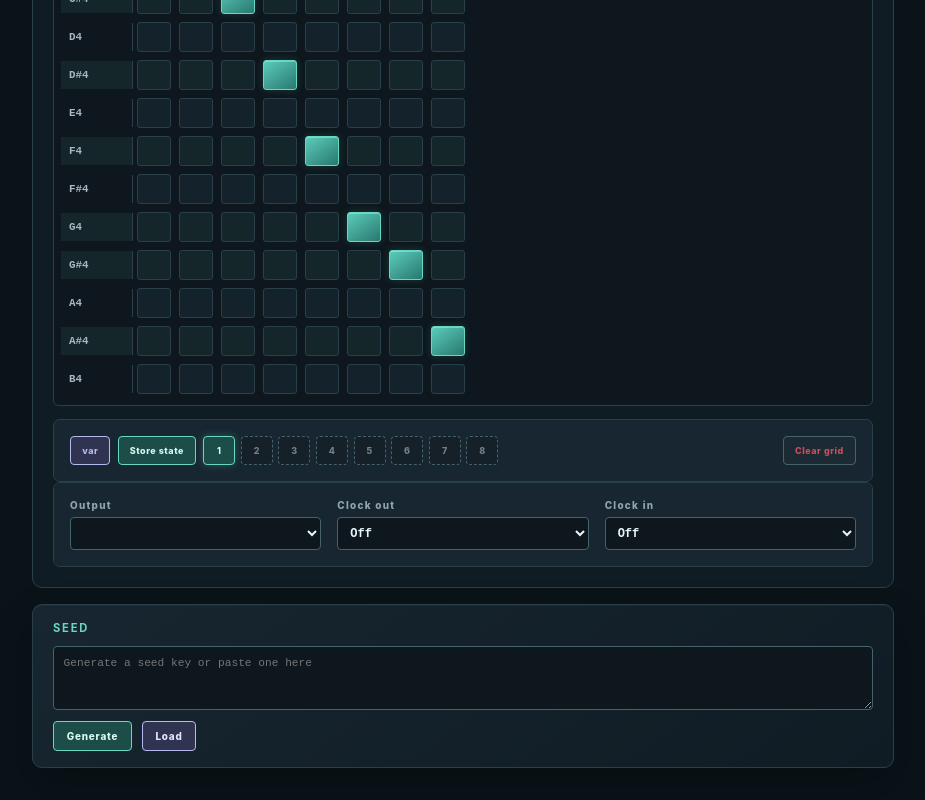
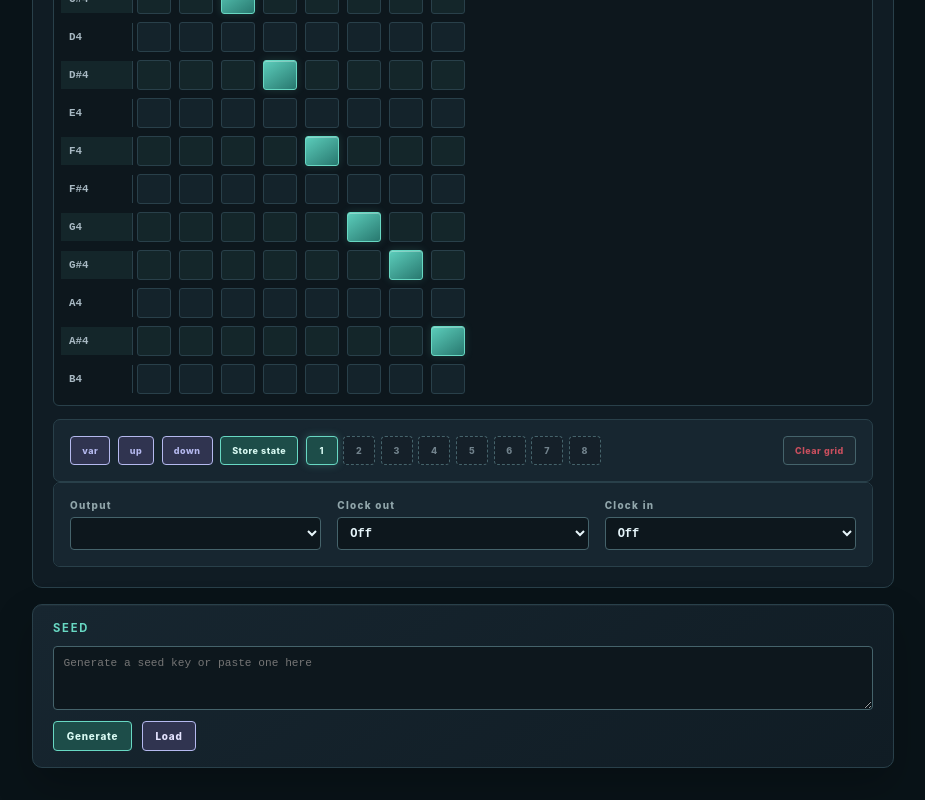
Before and after one commit to hendrik-goebel/Arpeggiator, a Vue app: page / in a window 1280 px wide. Shown: the part 689-1489 px from the top of the page, without its empty margins (177-1102 px from the left). Built offline with nearby package versions, Linux system fonts and the light colour scheme.

Commit message:
add up and down buttons

```diff
--- a/src/App.vue
+++ b/src/App.vue
@@ -32,7 +32,7 @@
       :active-stored-state-index="currentActiveStoredStateIndex"
       @toggle-note="toggleNote" @cycle-step="cycleStep" @toggle-play="togglePlay" @enable-midi="enableMidi"
       @select-output="(id)=>{ selectedOutputId = id }" @update-pattern="updatePattern" @update-noteLength="updateNoteLength" @update-octave="updateArpeggioOctave" @clear-notes="clearNotes" @update-loop-length="updateLoopLength" @update-quant="updateQuantisation"
-      @update-arpeggio-length="updateArpeggioLength" @channel-variation="() => createVariation(currentIndex)"
+      @update-arpeggio-length="updateArpeggioLength" @channel-variation="() => createVariation(currentIndex)" @shift-notes="shiftCurrentChannelNotes"
       @store-state="storeCurrentState" @apply-stored-state="applyStoredState"
       @set-clock-output="setClockOutput" @set-clock-input="setClockInput" />
 
@@ -97,6 +97,7 @@ const {
   updateArpeggioLength,
   updateQuantisation,
   updateArpeggioOctave,
+  shiftCurrentChannelNotes,
   currentStoredStates,
   currentActiveStoredStateIndex,
   storeCurrentState,
@@ -118,6 +119,7 @@ useKeyboard({
   togglePlay,
   createVariation,
   createGlobalVariation,
+  shiftCurrentChannelNotes,
   playKeyboardNote
 })
 onMounted(() => {
--- a/src/components/ArpeggiatorPanel.vue
+++ b/src/components/ArpeggiatorPanel.vue
@@ -39,6 +39,8 @@ const fullNotes = computed(() => Array.from({ length: KEYBOARD_OCTAVE_SIZE }, (_
     </div>
     <div class="state-storage">
       <button class="variation-button" @click="$emit('channel-variation')">var</button>
+      <button class="variation-button" aria-label="Move arpeggio notes up" @click="$emit('shift-notes', 1)">up</button>
+      <button class="variation-button" aria-label="Move arpeggio notes down" @click="$emit('shift-notes', -1)">down</button>
       <button class="store-button" @click="$emit('store-state')">Store state</button>
       <div class="stored-states">
         <button
--- a/src/useChannels.ts
+++ b/src/useChannels.ts
@@ -462,6 +462,32 @@ export function useChannels() {
     channel.arpeggiator.setSteps(channel.steps)
   }
 
+  function shiftCurrentChannelNotes(direction: 1 | -1) {
+    const channel = currentChannel.value
+    const keyPitchClass = CIRCLE_OF_FIFTHS_KEYS.find(key => key.name === channel.key)?.pitchClass ?? 0
+    const scalePitchClasses = MAJOR_SCALE_OFFSETS.map(offset => (keyPitchClass + offset) % 12)
+    const shiftPitch = (pitch: number) => {
+      let shifted = pitch
+      do {
+        shifted += direction
+      } while (!scalePitchClasses.includes((shifted % 12 + 12) % 12))
+      return shifted
+    }
+    const shiftStep = (step: StepValue): StepValue => {
+      if (typeof step === 'number') return step >= 0 ? shiftPitch(step) : step
+      if (Array.isArray(step)) return step.map(shiftPitch)
+      if (isSustainedStep(step)) {
+        return { ...step, notes: Array.isArray(step.notes) ? step.notes.map(shiftPitch) : shiftPitch(step.notes) }
+      }
+      return step
+    }
+
+    channel.notes = channel.notes.map(shiftPitch)
+    channel.steps = channel.steps.map(shiftStep)
+    channel.arpeggiator.setNotes(channel.notes)
+    channel.arpeggiator.setSteps(channel.steps)
+  }
+
   function cloneStep(step: StepValue): StepValue {
     if (isSustainedStep(step)) {
       return {
@@ -727,6 +753,7 @@ export function useChannels() {
     updateQuantisation,
     updateLoopLength,
     updateArpeggioOctave,
+    shiftCurrentChannelNotes,
     storedStates,
     currentStoredStates,
     currentActiveStoredStateIndex,
--- a/src/useKeyboard.ts
+++ b/src/useKeyboard.ts
@@ -9,6 +9,7 @@ interface KeyboardHandlers {
   togglePlay: () => void
   createVariation: (index: number) => void
   createGlobalVariation: () => void
+  shiftCurrentChannelNotes: (direction: 1 | -1) => void
   playKeyboardNote: (key: string) => boolean
 }
 
@@ -46,6 +47,11 @@ export function useKeyboard(handlers: KeyboardHandlers) {
         event.preventDefault()
         return
       }
+      if (event.key === 'ArrowUp' || event.key === 'ArrowDown') {
+        handlers.shiftCurrentChannelNotes(event.key === 'ArrowUp' ? 1 : -1)
+        event.preventDefault()
+        return
+      }
       if (key === 'm') {
         handlers.toggleMute(handlers.currentIndex.value)
         event.preventDefault()
```
